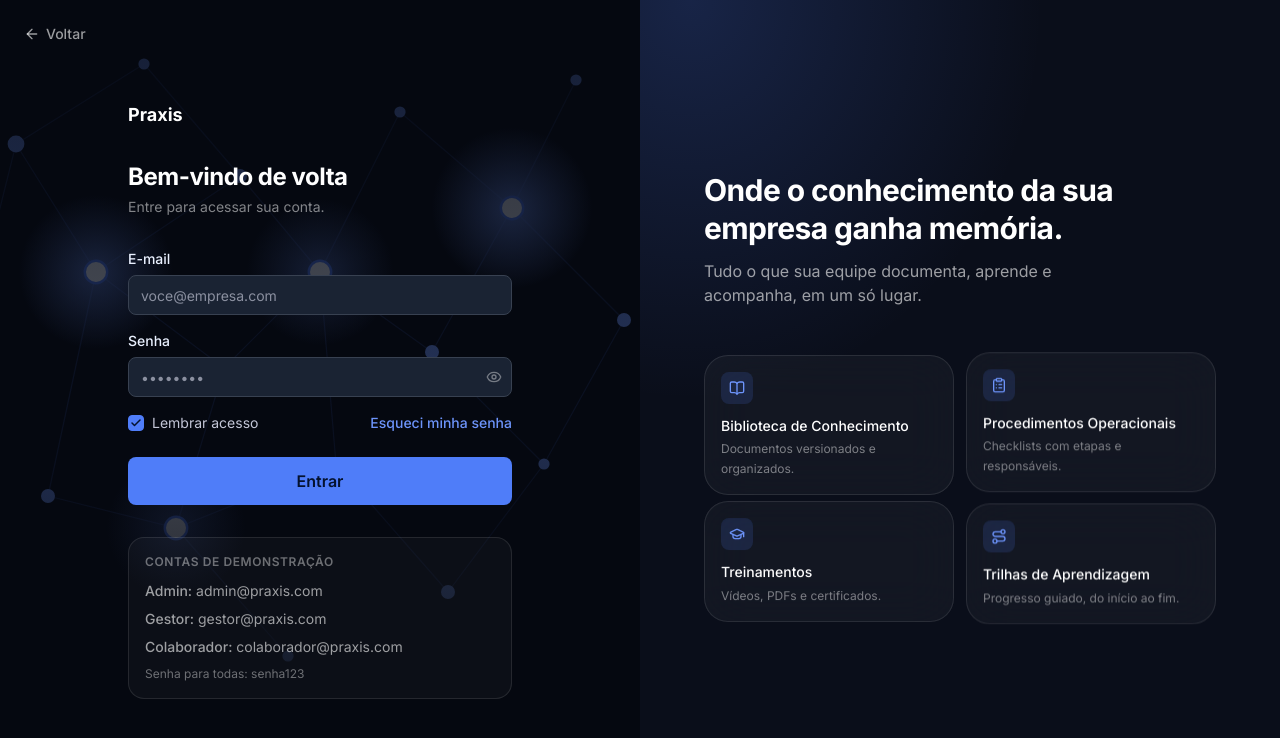
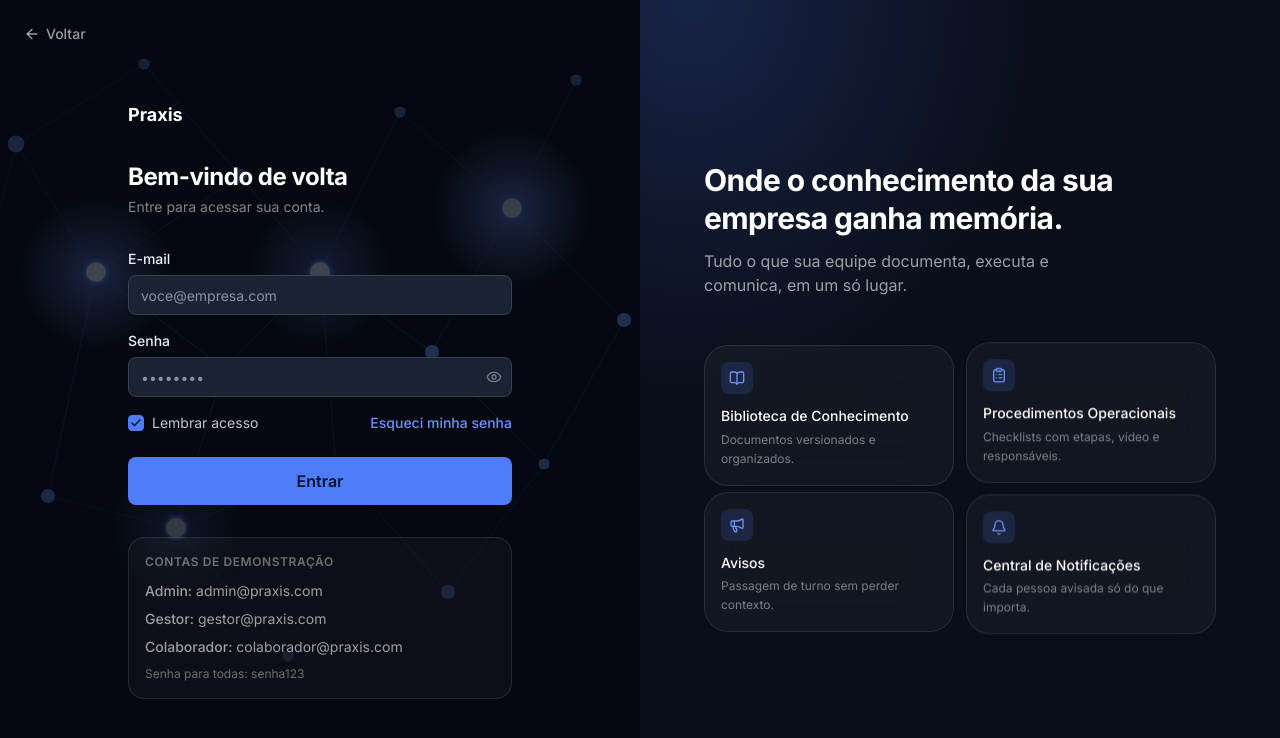
Before and after one commit to joaobatis1a/praxis, a React (Vite) app: page /login in a window 1280 px wide. Shown: the top 738 px of the page. Built offline with nearby package versions, Linux system fonts and the light colour scheme.

Commit message:
Refresh landing page copy to match current modules

```diff
--- a/src/features/auth/components/LoginShowcasePanel.tsx
+++ b/src/features/auth/components/LoginShowcasePanel.tsx
@@ -1,11 +1,11 @@
 import { motion } from 'framer-motion'
-import { BookOpen, ClipboardList, GraduationCap, Route } from 'lucide-react'
+import { Bell, BookOpen, ClipboardList, Megaphone } from 'lucide-react'
 
 const highlights = [
   { icon: BookOpen, label: 'Biblioteca de Conhecimento', description: 'Documentos versionados e organizados.' },
-  { icon: ClipboardList, label: 'Procedimentos Operacionais', description: 'Checklists com etapas e responsáveis.' },
-  { icon: GraduationCap, label: 'Treinamentos', description: 'Vídeos, PDFs e certificados.' },
-  { icon: Route, label: 'Trilhas de Aprendizagem', description: 'Progresso guiado, do início ao fim.' },
+  { icon: ClipboardList, label: 'Procedimentos Operacionais', description: 'Checklists com etapas, vídeo e responsáveis.' },
+  { icon: Megaphone, label: 'Avisos', description: 'Passagem de turno sem perder contexto.' },
+  { icon: Bell, label: 'Central de Notificações', description: 'Cada pessoa avisada só do que importa.' },
 ]
 
 export function LoginShowcasePanel() {
@@ -34,7 +34,7 @@ export function LoginShowcasePanel() {
           transition={{ duration: 0.6, delay: 0.15 }}
           className="mt-3 max-w-sm text-white/60"
         >
-          Tudo o que sua equipe documenta, aprende e acompanha, em um só lugar.
+          Tudo o que sua equipe documenta, executa e comunica, em um só lugar.
         </motion.p>
 
         <div className="mt-12 grid grid-cols-2 gap-3">
--- a/src/features/landing/components/HeroSection.tsx
+++ b/src/features/landing/components/HeroSection.tsx
@@ -1,6 +1,6 @@
 import { Link } from 'react-router-dom'
 import { motion } from 'framer-motion'
-import { ArrowRight, BookOpen, CheckCircle2, FileText, GraduationCap } from 'lucide-react'
+import { ArrowRight, Award, BookOpen, FileText } from 'lucide-react'
 import { Badge, buttonVariants } from '../../../components/ui'
 import { cn } from '../../../lib/cn'
 import { useCountUp } from '../../../lib/useCountUp'
@@ -55,7 +55,7 @@ export function HeroSection() {
             transition={{ duration: 0.6, delay: 0.7 }}
             className="mt-8 max-w-md text-lg text-white/60"
           >
-            Documentação, procedimentos e treinamentos, conectados em um único sistema — para que
+            Documentação, procedimentos e a comunicação da equipe, conectados em um único sistema — para que
             o que sua equipe sabe não desapareça quando ela sai da sala.
           </motion.p>
 
@@ -101,7 +101,7 @@ export function HeroSection() {
 
             <div className="mt-4 grid grid-cols-3 gap-3">
               <Stat label="Documentos" target={312} />
-              <Stat label="Treinamentos" target={16} />
+              <Stat label="Procedimentos" target={24} />
               <Stat label="Progresso" target={73} suffix="%" />
             </div>
 
@@ -117,10 +117,10 @@ export function HeroSection() {
                 <Badge variant="primary" className="ml-auto shrink-0">Em revisão</Badge>
               </div>
               <div className="flex items-center gap-2 text-sm text-white/70">
-                <GraduationCap size={16} className="shrink-0 text-[#6d94fa]" />
-                <span className="min-w-0 truncate">Treinamento de Compliance</span>
-                <Badge variant="neutral" className="ml-auto shrink-0">
-                  <CheckCircle2 size={12} /> Concluído
+                <Award size={16} className="shrink-0 text-amber-400" />
+                <span className="min-w-0 truncate">Abertura de chamado</span>
+                <Badge className="ml-auto shrink-0 border-amber-400/30 bg-amber-400/15 text-amber-300">
+                  <Award size={12} /> Concluído
                 </Badge>
               </div>
             </div>
--- a/src/features/landing/components/HowItWorksSection.tsx
+++ b/src/features/landing/components/HowItWorksSection.tsx
@@ -10,13 +10,13 @@ const steps = [
   },
   {
     number: '02',
-    title: 'Crie treinamentos e procedimentos',
-    description: 'Monte cursos, checklists e SOPs a partir do conteúdo já centralizado.',
+    title: 'Crie procedimentos e avise a equipe',
+    description: 'Monte checklists e SOPs com vídeo a partir do conteúdo já centralizado, e deixe avisos de passagem de turno.',
   },
   {
     number: '03',
-    title: 'Acompanhe a evolução da equipe',
-    description: 'Veja o progresso de cada colaborador e identifique lacunas de conhecimento.',
+    title: 'Acompanhe quem fez o quê',
+    description: 'Veja os procedimentos concluídos por cada colaborador e receba notificações do que importa pra você.',
   },
 ]
 
@@ -48,7 +48,7 @@ function StepsMock() {
         ))}
       </div>
       <div className="mt-4 rounded-lg bg-[#4f7df9]/10 p-3">
-        <p className="text-xs text-white/50">Tempo médio até a primeira trilha publicada</p>
+        <p className="text-xs text-white/50">Tempo médio até o primeiro procedimento publicado</p>
         <p className="mt-1 text-2xl font-bold text-white">2 dias</p>
       </div>
     </div>
@@ -64,7 +64,7 @@ export function HowItWorksSection() {
             <Reveal>
               <p className="text-sm font-semibold uppercase tracking-[0.2em] text-[#6d94fa]">Em três passos</p>
               <h2 className="mt-3 text-4xl font-bold leading-tight text-white">
-                Do documento perdido à equipe treinada.
+                Do documento perdido à equipe alinhada.
               </h2>
             </Reveal>
 
--- a/src/features/landing/components/KnowledgeGraph.tsx
+++ b/src/features/landing/components/KnowledgeGraph.tsx
@@ -19,10 +19,10 @@ const nodes: Node[] = [
   { x: 16, y: 62, r: 2.5 },
   { x: 32, y: 66, r: 4, label: 'Procedimentos' },
   { x: 52, y: 58, r: 2 },
-  { x: 50, y: 34, r: 4, label: 'Treinamentos' },
+  { x: 50, y: 34, r: 4, label: 'Avisos' },
   { x: 64, y: 44, r: 2.5 },
   { x: 60, y: 14, r: 2 },
-  { x: 74, y: 26, r: 4, label: 'Trilhas' },
+  { x: 74, y: 26, r: 4, label: 'Notificações' },
   { x: 82, y: 10, r: 2 },
   { x: 88, y: 40, r: 2.5 },
   { x: 78, y: 58, r: 2 },
--- a/src/features/landing/components/NarrativeSection.tsx
+++ b/src/features/landing/components/NarrativeSection.tsx
@@ -1,5 +1,5 @@
 import { motion } from 'framer-motion'
-import { BookOpen, ClipboardList, GraduationCap, Route } from 'lucide-react'
+import { Bell, BookOpen, ClipboardList, Megaphone } from 'lucide-react'
 import { Reveal } from './Reveal'
 
 const shifts = [
@@ -16,16 +16,16 @@ const shifts = [
     icon: ClipboardList,
   },
   {
-    problem: 'Treinamentos espalhados em pastas e e-mails',
-    solution: 'Treinamentos estruturados',
-    description: 'Vídeos, PDFs e questionários organizados, com certificado ao final.',
-    icon: GraduationCap,
+    problem: 'Contexto perdido na troca de turno',
+    solution: 'Avisos entre a equipe',
+    description: 'Deixe um recado sobre onde parou, para a pessoa certa ou o setor inteiro.',
+    icon: Megaphone,
   },
   {
-    problem: 'Onboarding sem direção nem sequência',
-    solution: 'Trilhas de Aprendizagem',
-    description: 'Sequências guiadas com progresso acompanhado do início ao fim.',
-    icon: Route,
+    problem: 'Atualizações que se perdem no meio do caminho',
+    solution: 'Central de Notificações',
+    description: 'Cada pessoa é avisada só do que importa pra ela, na hora certa.',
+    icon: Bell,
   },
 ]
 
--- a/src/features/landing/components/ProductTourSection.tsx
+++ b/src/features/landing/components/ProductTourSection.tsx
@@ -1,5 +1,5 @@
 import { motion } from 'framer-motion'
-import { BookOpen, Clock, FileClock, ListChecks, UserCheck } from 'lucide-react'
+import { Award, BookOpen, Clock, FileClock, ListChecks, UserCheck, Video } from 'lucide-react'
 import { Badge } from '../../../components/ui'
 import { cn } from '../../../lib/cn'
 import { Reveal } from './Reveal'
@@ -17,7 +17,7 @@ const rows = [
     eyebrow: 'Procedimentos Operacionais',
     title: 'Processos que sobrevivem à saída de alguém.',
     description:
-      'Checklists com etapas, responsável e status. Um SOP no Praxis não é um PDF esquecido — é um processo vivo que qualquer pessoa da equipe consegue seguir.',
+      'Checklists com etapas, vídeo do passo a passo e responsável definido. Um SOP no Praxis não é um PDF esquecido — é um processo vivo que qualquer pessoa da equipe consegue seguir e concluir.',
     icon: ListChecks,
     reverse: true,
   },
@@ -69,9 +69,16 @@ function ProcedureMock() {
         <p className="text-sm font-medium text-white/80">Abertura de chamado — SOP</p>
         <Badge variant="success" className="border-transparent">Publicado</Badge>
       </div>
-      <div className="mt-3 flex items-center gap-2 text-xs text-white/40">
-        <UserCheck size={14} /> Responsável: Time de Suporte
-        <Clock size={14} className="ml-3" /> ~15 min
+      <div className="mt-3 flex flex-wrap items-center gap-x-3 gap-y-1 text-xs text-white/40">
+        <span className="flex items-center gap-1.5">
+          <UserCheck size={14} /> Responsável: Time de Suporte
+        </span>
+        <span className="flex items-center gap-1.5">
+          <Clock size={14} /> ~15 min
+        </span>
+        <span className="flex items-center gap-1.5 text-[#6d94fa]">
+          <Video size={14} /> Vídeo do passo a passo
+        </span>
       </div>
       <div className="mt-4 space-y-2.5">
         {steps.map((step, i) => (
@@ -97,6 +104,16 @@ function ProcedureMock() {
           </motion.div>
         ))}
       </div>
+      <motion.div
+        initial={{ opacity: 0, y: 6 }}
+        whileInView={{ opacity: 1, y: 0 }}
+        viewport={{ once: true, margin: '-80px' }}
+        transition={{ duration: 0.4, delay: steps.length * 0.12 + 0.15 }}
+        className="mt-4 flex items-center gap-2 rounded-md border border-amber-400/30 bg-amber-400/10 px-3 py-2 text-xs text-amber-300"
+      >
+        <Award size={14} className="shrink-0 text-amber-400" />
+        Conclusão fica registrada com data e responsável
+      </motion.div>
     </div>
   )
 }
--- a/src/features/landing/components/RolesSection.tsx
+++ b/src/features/landing/components/RolesSection.tsx
@@ -1,5 +1,5 @@
 import { motion, type Variants } from 'framer-motion'
-import { GraduationCap, ShieldCheck, UsersRound } from 'lucide-react'
+import { ClipboardCheck, ShieldCheck, UsersRound } from 'lucide-react'
 import { cn } from '../../../lib/cn'
 import { Reveal } from './Reveal'
 
@@ -17,19 +17,19 @@ const roles = [
     icon: UsersRound,
     title: 'Gestor',
     description: 'Comanda a equipe no dia a dia.',
-    items: ['Cria treinamentos e procedimentos', 'Gerencia a própria equipe', 'Acompanha desempenho e progresso'],
+    items: ['Cria procedimentos e envia avisos', 'Gerencia a própria equipe', 'Acompanha desempenho e progresso'],
     entrance: { hidden: { opacity: 0, scale: 0.9 }, show: { opacity: 1, scale: 1 } } satisfies Variants,
-    hover: { scale: 1.02 },
-    cardClass: 'transition-colors hover:border-[#4f7df9]/50',
+    hover: { y: -6 },
+    cardClass: 'transition-shadow hover:shadow-[0_20px_60px_-15px_rgba(79,125,249,0.35)]',
   },
   {
-    icon: GraduationCap,
+    icon: ClipboardCheck,
     title: 'Colaborador',
-    description: 'Aprende e consulta o que precisa.',
-    items: ['Consulta documentos e procedimentos', 'Realiza treinamentos e avaliações', 'Acompanha a própria evolução'],
+    description: 'Executa e consulta o que precisa.',
+    items: ['Consulta documentos e procedimentos', 'Executa procedimentos e troca avisos com a equipe', 'Acompanha o que já concluiu'],
     entrance: { hidden: { opacity: 0, x: 32 }, show: { opacity: 1, x: 0 } } satisfies Variants,
-    hover: {},
-    cardClass: 'group',
+    hover: { y: -6 },
+    cardClass: 'transition-shadow hover:shadow-[0_20px_60px_-15px_rgba(79,125,249,0.35)]',
   },
 ]
 
@@ -59,7 +59,7 @@ export function RolesSection() {
                 className={cn('h-full animate-float-sm rounded-xl border border-white/10 bg-white/[0.03] p-6', role.cardClass)}
                 style={{ animationDelay: `${-i * 1.5}s` }}
               >
-                <div className="flex h-11 w-11 items-center justify-center rounded-md bg-[#4f7df9]/15 text-[#6d94fa] transition-transform duration-300 group-hover:scale-110 group-hover:rotate-6">
+                <div className="flex h-11 w-11 items-center justify-center rounded-md bg-[#4f7df9]/15 text-[#6d94fa]">
                   <role.icon size={22} />
                 </div>
                 <h3 className="mt-5 text-xl font-semibold text-white">{role.title}</h3>
```
